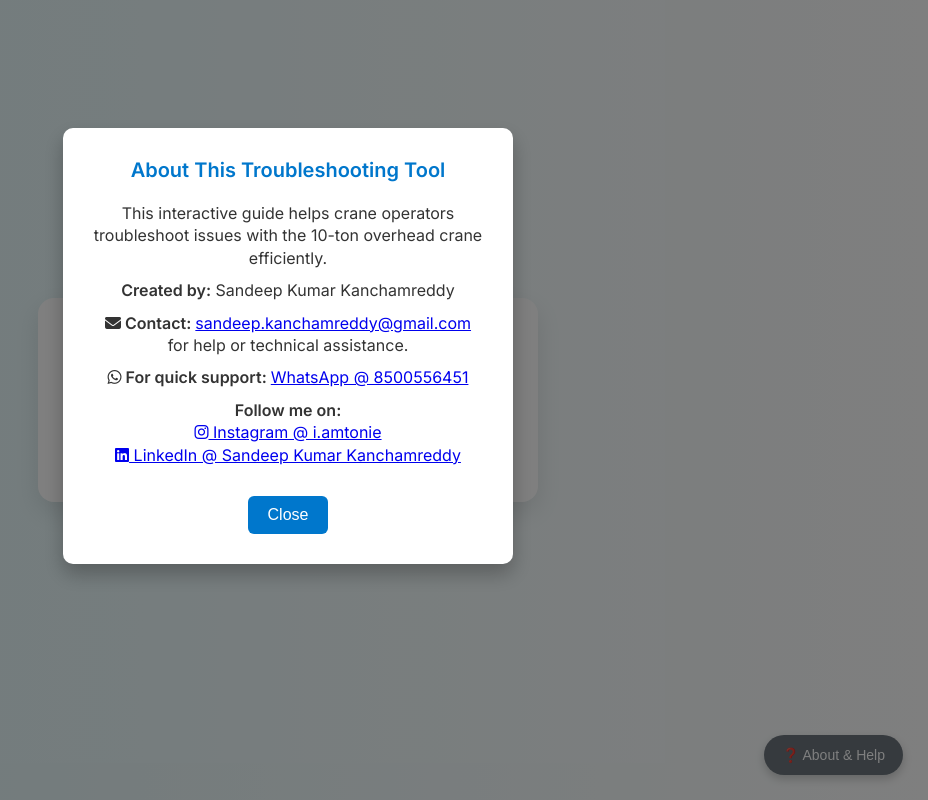
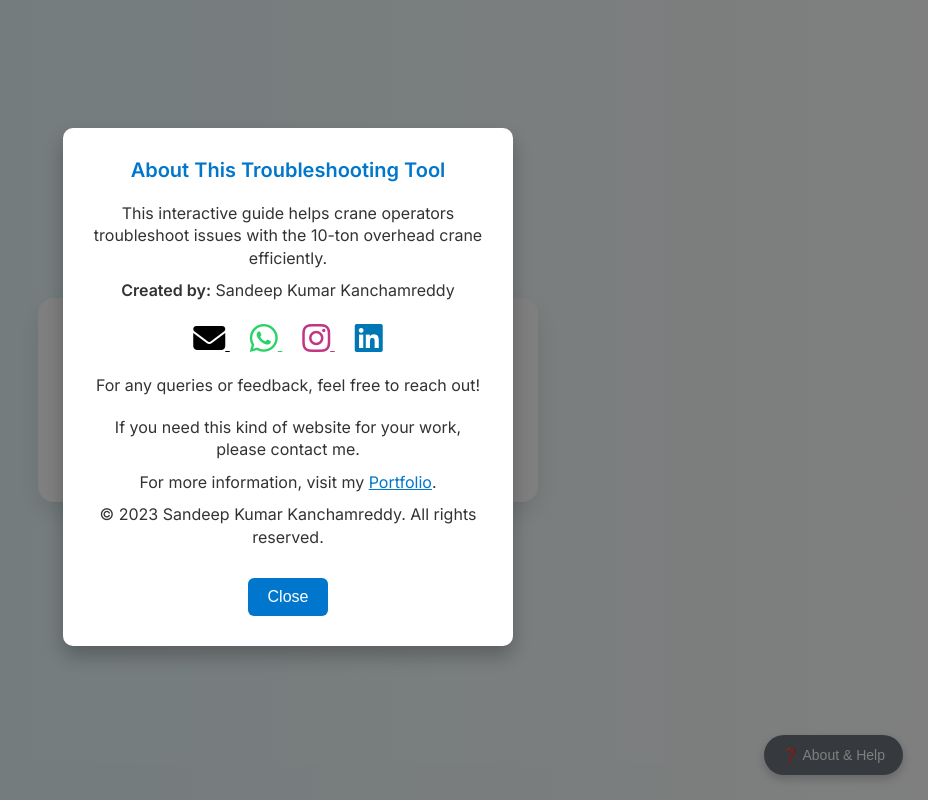
Before and after one commit to sandeepkanchamreddy/Interactive-TroubleShooting-Flowchart, a plain HTML site: page index.html in a window 1280 px wide. Both pictures are taken after a click on the button "❓ About & Help". Shown: the whole page, without its empty margins (352-1280 px from the left). Drawn offline with Linux system fonts and the light colour scheme.

Commit message:
updating index.html

```diff
--- a/index.html
+++ b/index.html
@@ -192,26 +192,24 @@
       <p>This interactive guide helps crane operators troubleshoot issues with the 10-ton overhead crane efficiently.</p>
       <p><strong>Created by:</strong> Sandeep Kumar Kanchamreddy</p>
 
-      <p>
-        <strong><i class="fas fa-envelope"></i> Contact: </strong>
-        <a href="mailto:sandeep.kanchamreddy@gmail.com">sandeep.kanchamreddy@gmail.com</a> for help or technical assistance.
-      </p>
-
-      <p>
-        <strong><i class="fab fa-whatsapp"></i> For quick support: </strong>
-        <a href="https://wa.me/918500556451" target="_blank">WhatsApp @ 8500556451</a>
-      </p>
-
-      <p>
-        <strong>Follow me on:</strong><br>
-        <a href="https://www.instagram.com/i.amtonie" target="_blank">
-          <i class="fab fa-instagram"></i> Instagram @ i.amtonie
-        </a><br>
-        <a href="https://www.linkedin.com/in/sandeep-kumar-kanchamreddy/" target="_blank">
-          <i class="fab fa-linkedin"></i> LinkedIn @ Sandeep Kumar Kanchamreddy
+      <div class="social-icons" style="margin-top: 20px; text-align: center;">
+        <a href="mailto:sandeep.kanchamreddy@gmail.com" target="_blank" title="Email" style="margin: 0 10px; color: #000;">
+          <i class="fas fa-envelope fa-2x"></i>
         </a>
-      </p>
-
+        <a href="https://wa.me/918500556451" target="_blank" title="WhatsApp" style="margin: 0 10px; color: #25D366;">
+          <i class="fab fa-whatsapp fa-2x"></i>
+        </a>
+        <a href="https://www.instagram.com/i.amtonie" target="_blank" title="Instagram" style="margin: 0 10px; color: #C13584;">
+          <i class="fab fa-instagram fa-2x"></i>
+        </a>
+        <a href="https://www.linkedin.com/in/sandeep-kumar-kanchamreddy/" target="_blank" title="LinkedIn" style="margin: 0 10px; color: #0077B5;">
+          <i class="fab fa-linkedin fa-2x"></i>
+        </a>
+      </div>
+      <p style="margin-top: 20px;">For any queries or feedback, feel free to reach out!</p>
+      <p style = "margin-top: 20px;">If you need this kind of website for your work, please contact me.</p>
+      <p>For more information, visit my <a href="https://sandeepkanchamreddy.github.io/Portfolio/" target="_blank" style="color: #0077cc;">Portfolio</a>.</p>
+      <p>© 2023 Sandeep Kumar Kanchamreddy. All rights reserved.</p>
       <button onclick="toggleModal(false)">Close</button>
     </div>
   </div>
```
